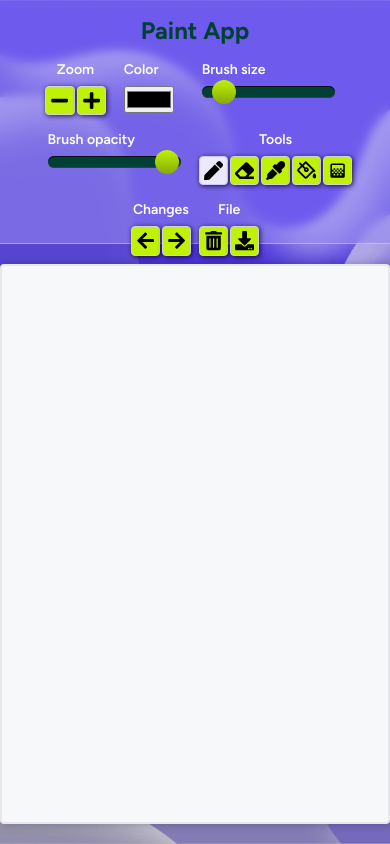
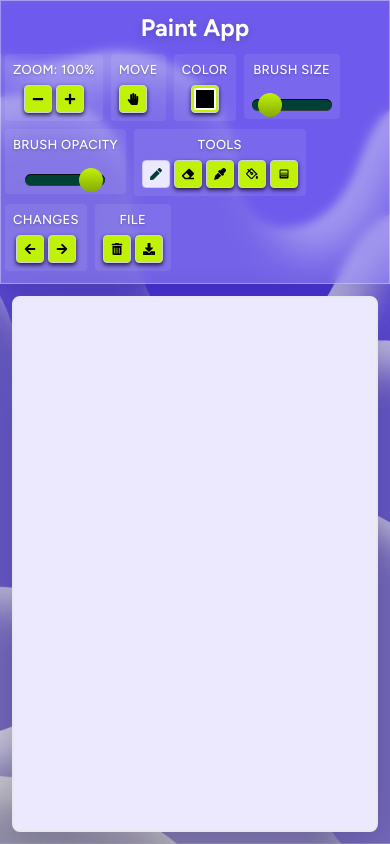
Before and after one commit to Alena0490/Painting-app, a React (Vite) app: page / in a window 390 px wide. Built offline with nearby package versions, Linux system fonts and the light colour scheme.

Commit message:
fixing zoom, adding the move tool, styling adjustments

```diff
--- a/src/components/Canvas.jsx
+++ b/src/components/Canvas.jsx
@@ -11,8 +11,31 @@ const Canvas = () => {
     const [lineWidth, setLineWidth] = useState(5);
     const [lineOpacity, setLineOpacity] = useState(1);
     const [tool, setTool] = useState("pencil");
-    const [zoom, setZoom] = useState();
+    const [zoom, setZoom] = useState(1);
     const [pan, setPan] = useState({ x: 0, y: 0 }); // in „canvas units“
+
+    //Zoom handlers
+    const zoomOut = () => {
+        console.log("Zoom OUT kliknuto!");
+        setZoom(z => {
+            console.log("Stará hodnota:", z);
+            const nova = Math.max(0.25, +(z * 0.9).toFixed(3));
+            console.log("Nová hodnota:", nova);
+            return nova;
+        });
+    };
+
+    const zoomIn = () => {
+        console.log("Zoom IN kliknuto!");
+        setZoom(z => {
+            console.log("Stará hodnota:", z);
+            const nova = Math.min(4, +(z * 1.1).toFixed(3));
+            console.log("Nová hodnota:", nova);
+            return nova;
+        });
+    };
+
+    const zoomReset = () => setZoom(1)
 
     useEffect(() => {
         const canvas = canvasRef.current;
@@ -30,11 +53,27 @@ const Canvas = () => {
     /*** Drawing functions */
     // Start drawing
     const startDrawing = (e) => {
+        const canvas = canvasRef.current;
+        const rect = canvas.getBoundingClientRect();
+
+        // Calculate base dimensions (without zoom applied)
+        const baseWidth = rect.width / zoom;
+        const baseHeight = rect.height / zoom;
+
+        // Calculate scale factor from CSS pixels to canvas bitmap pixels
+        const scaleX = canvas.width / baseWidth;
+        const scaleY = canvas.height / baseHeight;
+
+        // Get mouse position relative to canvas
+        const mouseX = e.clientX - rect.left;
+        const mouseY = e.clientY - rect.top;
+
+        // Convert to canvas bitmap coordinates (compensate for zoom and DPR)
+        const x = (mouseX / zoom) * scaleX;
+        const y = (mouseY / zoom) * scaleY;
+
         ctxRef.current.beginPath();
-        ctxRef.current.moveTo(
-            e.nativeEvent.offsetX,
-            e.nativeEvent.offsetY
-        );
+        ctxRef.current.moveTo(x, y);
         setIsDrawing(true);
     }
 
@@ -44,13 +83,31 @@ const Canvas = () => {
         setIsDrawing(false);
     }
 
-    // During drawing
+    // Drawing
     const draw = (e) => {
         if (!isDrawing) return;
-        ctxRef.current.lineTo(
-            e.nativeEvent.offsetX,
-            e.nativeEvent.offsetY
-        );
+
+        const canvas = canvasRef.current;
+        const rect = canvas.getBoundingClientRect();
+
+        // Calculate base dimensions (without zoom applied)
+        const baseWidth = rect.width / zoom;
+        const baseHeight = rect.height / zoom;
+
+        // Calculate scale factor from CSS pixels to canvas bitmap pixels
+        const scaleX = canvas.width / baseWidth;
+        const scaleY = canvas.height / baseHeight;
+
+        // Get mouse position relative to canvas
+        const mouseX = e.clientX - rect.left;
+        const mouseY = e.clientY - rect.top;
+
+         // Convert to canvas bitmap coordinates (compensate for zoom and DPR)
+        const x = (mouseX / zoom) * scaleX;
+        const y = (mouseY / zoom) * scaleY;
+
+        // Draw line to new position
+        ctxRef.current.lineTo(x, y);
         ctxRef.current.stroke();
     }
 
@@ -60,11 +117,11 @@ const Canvas = () => {
         const dr = data[i]   - target[0];
         const dg = data[i+1] - target[1];
         const db = data[i+2] - target[2];
-        const da = data[i+3] - target[3]; // ✅ Přidána alpha kontrola!
+        const da = data[i+3] - target[3]; // ✅ Check Alpha
         return (Math.abs(dr) + Math.abs(dg) + Math.abs(db) + Math.abs(da)) <= tol;
     };
 
-    // ✅ OPRAVENÝ Flood fill s visited tracking
+    // ✅Flood fill + visited tracking
     function floodFill(ctx, x, y, fillRGBA, tolerance = 0) {
         const { width: w, height: h } = ctx.canvas;
 
@@ -85,11 +142,11 @@ const Canvas = () => {
             target[3] === fillRGBA[3]
         ) return;
 
-        // ✅ KLÍČOVÁ OPRAVA: Použít visited array pro sledování navštívených pixelů
+        // ✅ Use visited array for watching visited pixels
         const visited = new Uint8Array(w * h);
 
         const stack = [[x, y]];
-        visited[y * w + x] = 1; // Označit startovní pixel jako navštívený
+        visited[y * w + x] = 1; // Mark the starting pixel as visited
 
         while (stack.length) {
             const [cx, cy] = stack.pop();
@@ -153,6 +210,10 @@ const Canvas = () => {
                 setLineOpacity={setLineOpacity}
                 tool={tool}
                 setTool={setTool}
+                zoom={zoom}
+                onZoomIn={zoomIn}
+                onZoomOut={zoomOut}
+                onZoomReset={zoomReset}
             />
             <DrawArea
                 canvasRef={canvasRef}
@@ -170,6 +231,9 @@ const Canvas = () => {
                 setLineColor={setLineColor}
                 setTool={setTool}
                 floodFill={floodFill}
+                zoom={zoom}
+                pan={pan}
+                setPan={setPan}
             />
         </div>
     )
--- a/src/components/DrawArea.css
+++ b/src/components/DrawArea.css
@@ -1,19 +1,37 @@
 .draw-area {
     position: relative;
+    width: 100%;
     border: 2px solid var(--border);
-    border-radius: var(--radius-md);
-    background-color: var(--bg);
-    box-shadow: 0 0 10px rgba(0, 0, 0, 0.25);
-    margin: 20px auto;
-    max-width: 800px;
-    height: calc(80vh - 40px);
+    border-radius: var(--radius-lg);
+    background-color: var(--bg-secondary);
+    box-shadow: 0 10px 40px rgba(13, 0, 30, 0.2);
+    margin: var(--space-3) auto; /* menší margin */
+    max-width: 850px; /* větší */
+    height: calc(85vh - 40px); /* větší výška */
     overflow: hidden;
-    position: relative;
 }
 
 .draw-area #draw-canvas {
     width: 100%;
+    height: 100%;
     aspect-ratio: unset;
-    background-color: var(--bg);
+    background-color: var(--bg-secondary);
     border-radius: var(--radius-md);
+    transform: translate(var(--pan-x, 0px), var(--pan-y, 0px)) scale(var(--zoom, 1));
+    transform-origin: top left;
+    image-rendering: pixelated;
+    cursor: crosshair;
 }
+
+@media (max-width: 848px) {
+    .draw-area {
+        margin: var(--space-4);
+        width: unset;
+    }
+}
+
+@media (max-width: 448px) {
+    .draw-area {
+        margin: var(--space-3);
+    }
+}
--- a/src/components/DrawArea.jsx
+++ b/src/components/DrawArea.jsx
@@ -2,15 +2,15 @@ import { useEffect, useRef, useCallback } from "react";
 import "./DrawArea.css";
 
 const DrawArea = ({
-  canvasRef, startDrawing, draw, endDrawing,
-  ctxRef, tool, lineColor, lineWidth, lineOpacity, setLineColor, setTool, floodFill
+  canvasRef, startDrawing, draw, endDrawing, ctxRef, tool,
+  lineColor, lineWidth, lineOpacity, setLineColor, setTool, zoom, floodFill, pan, setPan
 }) => {
 
-/*** History for Undo functionality*/
+  /*** HISTORY for Undo functionality ***/
   const historyRef = useRef([]);
-const redoRef    = useRef([]);
+  const redoRef = useRef([]);
 
-//Save snapshot function
+  // Save snapshot function
   const snapshot = useCallback(() => {
     const canvas = canvasRef.current;
     if (!canvas) return;
@@ -19,7 +19,7 @@ const snapshot = useCallback(() => {
       historyRef.current.push(url);
       redoRef.current = [];
     } catch (err) {
-        console.warn("Nepodařilo se uložit snapshot:", err);
+      console.warn("Failed to save snapshot:", err);
     }
   }, [canvasRef]);
 
@@ -28,10 +28,11 @@ const restoreFrom = useCallback((url) => {
     const canvas = canvasRef.current;
     const ctx = ctxRef.current;
     if (!canvas || !ctx || !url) return;
+
     const img = new Image();
     img.onload = () => {
       ctx.clearRect(0, 0, canvas.width, canvas.height);
-        ctx.drawImage(img, 0, 0, canvas.width, canvas.height);
+      ctx.drawImage(img, 0, 0);
     };
     img.src = url;
   }, [canvasRef, ctxRef]);
@@ -40,78 +41,168 @@ const restoreFrom = useCallback((url) => {
   const undo = useCallback(() => {
     const canvas = canvasRef.current;
     if (!canvas || historyRef.current.length === 0) return;
-    // Save current state to redo stack
-     redoRef.current.push(canvas.toDataURL("image/png"))
+
+    redoRef.current.push(canvas.toDataURL("image/png"));
     const prev = historyRef.current.pop();
     restoreFrom(prev);
   }, [canvasRef, restoreFrom]);
 
   // Redo function
-const redo = useCallback (() => {
+  const redo = useCallback(() => {
     const canvas = canvasRef.current;
     if (!canvas || redoRef.current.length === 0) return;
-    // Save current state to history stack
+
     historyRef.current.push(canvas.toDataURL("image/png"));
     const next = redoRef.current.pop();
     restoreFrom(next);
   }, [canvasRef, restoreFrom]);
 
-  // Clear, Redo and Download functionality
+  // Keyboard shortcuts
+  useEffect(() => {
+    const onKeyDown = (e) => {
+      const t = e.target;
+      const isTyping = t && (t.tagName === "INPUT" || t.tagName === "TEXTAREA" || t.isContentEditable);
+      if (isTyping) return;
+
+      const key = e.key.toLowerCase();
+      const mod = e.ctrlKey || e.metaKey;
+      if (!mod) return;
+
+      if (key === "z") {
+        e.preventDefault();
+        e.shiftKey ? redo() : undo();
+        return;
+      }
+      if (key === "y") {
+        e.preventDefault();
+        redo();
+      }
+    };
+
+    window.addEventListener("keydown", onKeyDown, { passive: false });
+    return () => window.removeEventListener("keydown", onKeyDown);
+  }, [undo, redo]);
+
+  // Clear, Redo, Download and Undo functionality
   useEffect(() => {
     if (!canvasRef.current || !ctxRef.current) return;
+
     const canvas = canvasRef.current;
     const ctx = ctxRef.current;
 
     if (tool === "clear") {
-        snapshot(); // save current state for undo
+      snapshot();
       ctx.clearRect(0, 0, canvas.width, canvas.height);
       setTimeout(() => setTool?.("pencil"), 0);
     }
+
     if (tool === "download") {
-        const url = canvas.toDataURL("image/png");  // může být chvíli těžké – to je normální
+      const url = canvas.toDataURL("image/png");
       const a = document.createElement("a");
       a.download = "drawing.png";
       a.href = url;
       a.click();
       setTimeout(() => setTool?.("pencil"), 0);
     }
+
     if (tool === "undo") {
       undo();
       setTimeout(() => setTool?.("pencil"), 0);
     }
+
     if (tool === "redo") {
       redo();
       setTimeout(() => setTool?.("pencil"), 0);
     }
   }, [tool, canvasRef, ctxRef, setTool, snapshot, undo, redo]);
 
-    //Bucket tool helper
+  // Get canvas coordinates (compensate for CSS zoom)
   const getCanvasXY = (e) => {
     const canvas = canvasRef.current;
     const rect = canvas.getBoundingClientRect();
-        const scaleX = canvas.width  / rect.width;
-        const scaleY = canvas.height / rect.height;
-        const x = Math.floor((e.clientX - rect.left) * scaleX);
-        const y = Math.floor((e.clientY - rect.top)  * scaleY);
+
+    // rect.width already includes zoom! We need the base width
+    const baseWidth = rect.width / zoom;
+    const baseHeight = rect.height / zoom;
+
+    // Scale from CSS pixels to canvas bitmap pixels
+    const scaleX = canvas.width / baseWidth;
+    const scaleY = canvas.height / baseHeight;
+
+    // Mouse position in zoomed pixels
+    const mouseX = e.clientX - rect.left;
+    const mouseY = e.clientY - rect.top;
+
+    // Convert to canvas bitmap coordinates
+    const x = Math.floor((mouseX / zoom) * scaleX);
+    const y = Math.floor((mouseY / zoom) * scaleY);
+
     return { x, y };
 };
 
-  // Drawing and Eyedropper tool
+  //Panning
+  const isPanningRef = useRef(false);
+  const panStartRef = useRef({ x: 0, y: 0 });
+
+  useEffect(() => {
+  const canvas = canvasRef.current;
+  if (!canvas) return;
+
+  const handlePanStart = (e) => {
+    if (e.button === 1 || (e.button === 0 && e.shiftKey)) { // Middle mouse or Shift+Left
+      e.preventDefault();
+      isPanningRef.current = true;
+      panStartRef.current = { x: e.clientX - pan.x, y: e.clientY - pan.y };
+    }
+  };
+
+  const handlePanMove = (e) => {
+    if (!isPanningRef.current) return;
+    e.preventDefault();
+    const newPan = {
+      x: e.clientX - panStartRef.current.x,
+      y: e.clientY - panStartRef.current.y
+    };
+    setPan?.(newPan);
+  };
+
+  const handlePanEnd = () => {
+    isPanningRef.current = false;
+  };
+
+  canvas.addEventListener('mousedown', handlePanStart);
+  window.addEventListener('mousemove', handlePanMove);
+  window.addEventListener('mouseup', handlePanEnd);
+
+  return () => {
+    canvas.removeEventListener('mousedown', handlePanStart);
+    window.removeEventListener('mousemove', handlePanMove);
+    window.removeEventListener('mouseup', handlePanEnd);
+  };
+}, [pan, setPan, canvasRef]);
+
+  // Drawing and tool handlers
   const handleMouseDown = (e) => {
     const ctx = ctxRef.current;
     if (!ctx) return;
 
+    // 🖐️ Move tool (pan)
+    if (tool === "move") {
+      e.preventDefault();
+      isPanningRef.current = true;
+      panStartRef.current = { x: e.clientX - pan.x, y: e.clientY - pan.y };
+      return; // ← DŮLEŽITÉ - skončit TU!
+    }
+
     //🪣 Bucket tool
     if (tool === "bucket") {
-        snapshot(); // save current state for undo
+      snapshot();
       const { x, y } = getCanvasXY(e);
-
       const hex = lineColor.replace('#','');
       const r = parseInt(hex.slice(0,2),16);
       const g = parseInt(hex.slice(2,4),16);
       const b = parseInt(hex.slice(4,6),16);
       const a = Math.round((lineOpacity ?? 1) * 255);
-
       floodFill(ctx, x, y, [r,g,b,a], 8);
       setTool?.("pencil");
       return;
@@ -123,14 +214,15 @@ const redo = useCallback (() => {
       const [r,g,b] = ctx.getImageData(x, y, 1, 1).data;
       const hex = "#" + [r,g,b].map(v => v.toString(16).padStart(2,"0")).join("");
       setLineColor?.(hex);
-        setTool?.("pencil");   // ← go back to the pencil after picking color
+      setTool?.("pencil");
       return;
     }
 
-     // ✏️ / 🧽 – drawing and erasing
-     snapshot(); // save current state for undo
+    // ✏️ / 🧽 – drawing and erasing (ONLY if not move tool)
+    snapshot();
+    const { x, y } = getCanvasXY(e);
     ctx.beginPath();
-    ctx.moveTo(e.nativeEvent.offsetX, e.nativeEvent.offsetY);
+    ctx.moveTo(x, y);
     ctx.lineWidth = lineWidth;
     ctx.globalAlpha = lineOpacity;
     ctx.strokeStyle = lineColor;
@@ -139,7 +231,13 @@ const redo = useCallback (() => {
   };
 
   return (
-    <div className="draw-area">
+    <div
+    className="draw-area"
+     style={{
+      '--zoom': zoom,
+      '--pan-x': `${pan.x}px`,
+      '--pan-y': `${pan.y}px`
+    }}>
       <canvas
         id="draw-canvas"
         ref={canvasRef}
--- a/src/components/Menu.css
+++ b/src/components/Menu.css
@@ -2,18 +2,31 @@
 .navigation {
     position: relative;
     width: 100%;
+    max-width: 850px;
 }
 
 .menu {
-    min-height: 20vh;
+    position: relative;
+    top: 0rem;
+    min-height: auto;
     display: flex;
     flex-direction: column;
     align-items: center;
     justify-content: flex-start;
-    padding: 1rem 0.5rem 1rem;
+    padding: var(--space-2) var(--space-1) var(--space-2);
     background-color: var(--primary-color-light-transparent);
-    border-bottom: var(--glass-border);
+    border: var(--glass-border);
+    border-radius: 0 0 var(--radius-lg) var(--radius-lg);
     backdrop-filter: blur(var(--glass-blur));
+    box-shadow: 0 4px 20px rgba(13, 0, 30, 0.15);
+}
+
+.menu h1 {
+    margin-bottom: var(--space-3);
+    font-size: 1.5rem;
+    font-weight: 700;
+    color: var(--text-on-primary);
+    text-shadow: 0 2px 8px rgba(0, 0, 0, 0.2);
 }
 
 .navigation {
@@ -22,8 +35,28 @@
     flex-direction: row;
     justify-content: center;
     align-items: flex-start;
-    gap: 0.5rem ;
-    margin-top: 0.5rem;
+    gap: var(--space-2);
+    margin-top: 0;
+}
+
+.group.zoom,
+.brush-color,
+.brush-opacity,
+.brush-size,
+.pan-group,
+.tools,
+.history,
+.file {
+    position: relative;
+    display: flex;
+    flex-direction: column;
+    align-items: stretch;
+    justify-content: space-between;
+    /* margin-right: 0.5rem; */
+    background: rgba(255, 255, 255, 0.08);
+    border-radius: var(--radius-md);
+    padding:  var(--space-2);
+    min-height: calc(28px + var(--space-2) * 2 + var(--space-2) + 13px);
 }
 
 .buttons,
@@ -31,10 +64,10 @@
 .file-tools {
     display: flex;
     flex-direction: row;
-    flex-wrap: wrap;
-    justify-content: flex-start;
+    flex-wrap: nowrap;
+    justify-content: center;
     align-items: center;
-    gap: 0.125rem;
+    gap: var(--space-1);
 }
 
 .brush-color,
@@ -42,132 +75,192 @@
 .brush-opacity {
     display: flex;
     flex-direction: column;
-    align-items: flex-start;
-    margin: 0 10px;
+    align-items: center;
+    margin: 0;
 }
 
+/* VÝRAZNÉ nadpisy */
 .tools-title {
     display: block;
     text-align: center;
-    font-size: 14px;
-    margin: 0.5rem 0  0.5rem;
+    font-size: 13px;
+    margin: 0 0 var(--space-2);
     color: var(--text-on-primary);
-    font-weight: 600;
+    font-weight: 500;
+    text-transform: uppercase;
+    letter-spacing: 0.3px;
+    white-space: nowrap;
+    text-shadow: 0 1px 3px rgba(0, 0, 0, 0.3);
 }
 
 .menu input {
     cursor: pointer;
 }
 
+/* MENŠÍ tlačítka */
 .menu button {
-  padding: 0.25rem;
-  border-radius: 0.25rem;
+    padding: var(--space-1);
+    border-radius: var(--radius-md);
     cursor: pointer;
     background-color: var(--secondary-color);
     border: 1px solid var(--border-strong);
-  transition: all 0.4s ease-out;
-  box-shadow: 1px 1px 5px var(--shadow-color);
+    transition: all var(--dur-2) var(--ease);
+    box-shadow: 0 2px 4px var(--shadow-color);
+    width: 28px; /* menší z 32px */
+    height: 28px;
+    display: flex;
+    align-items: center;
+    justify-content: center;
+    flex-shrink: 0;
 }
 
 .menu button:hover {
-  padding: 0.25rem;
-  border-radius: 0.25rem;
     cursor: pointer;
-  transform: scale(1.02);
+    transform: translateY(-1px);
     background-color: var(--secondary-color-warm);
     border: 1px solid var(--border-strong);
-  box-shadow: 2px 2px 7px var(--shadow-color);
+    box-shadow: 0 3px 6px var(--shadow-color);
+}
+
+.menu button:active {
+    transform: translateY(0);
 }
 
 .menu button svg {
-    width: 1.2rem;
-    height: 1.2rem;
-    fill: currentColor; /* ikona převezme barvu textu tlačítka */
+    width: 12px;
+    height: 12px;
+    fill: currentColor;
     vertical-align: middle;
     pointer-events: none;
 }
 
 .menu button.active {
-   background-color: #ece9ff;
-   border-color: #cfc8ff;
+    background: linear-gradient(135deg, var(--tool-active-bg) 0%, var(--bg-secondary) 100%);
+    border-color: var(--tool-active-border);
+    color: var(--text-color);
+    box-shadow: 0 2px 8px rgba(127, 109, 242, 0.3);
 }
 
-.menu input {
-    accent-color: var(--secondary-color);
+.menu input[type="color"] {
+    width: 28px; /* menší */
+    height: 28px;
+    padding: 2px;
+    border: 1px solid var(--border-strong);
+    border-radius: var(--radius-md);
+    background-color: var(--secondary-color);
+    cursor: pointer;
+    transition: all var(--dur-2) ease;
+    box-shadow: 0 2px 4px var(--shadow-color);
+    flex-shrink: 0;
 }
 
-.menu input:hover {
-    accent-color: var(--secondary-color-warm);
+.menu input[type="color"]:hover {
+    transform: translateY(-1px);
+    border-color: var(--border-strong);
+    background-color: var(--secondary-color-warm);
+    box-shadow: 0 3px 6px var(--shadow-color);
 }
 
-/* Special styling for WebKit/Blink */
+.menu input[type="color"]::-webkit-color-swatch-wrapper {
+    padding: 0;
+}
+
+.menu input[type="color"]::-webkit-color-swatch {
+    border: 2px solid white;
+    border-radius: 2px;
+}
+
+.menu input[type="color"]::-moz-color-swatch {
+    border: 2px solid white;
+    border-radius: 2px;
+}
+
 input[type="range"] {
     appearance: none;
     -webkit-appearance: none;
-    -webkit-tap-highlight-color: var(--secondary-color-dark);
-    width: 100%;
-    height: 0.75rem;
+    width: 100px;
+    height: 12px;
     margin: 0;
     border: none;
     padding: 1px 2px;
-    border-radius: 999px;
+    border-radius: var(--radius-full);
     background: var(--text-color);
     box-shadow: inset 0 1px 0 0 #0d0e0f, inset 0 -1px 0 0 #3a3d42;
-    -webkit-box-shadow: inset 0 1px 0 0 #0d0e0f, inset 0 -1px 0 0 #3a3d42;
-    outline: none; /* no focus outline */
+    outline: none;
 }
 
-input[type="range"]::-moz-range-track {
-  border: inherit;
-  background: transparent;
+input[type="range"]::-webkit-slider-thumb {
+    -webkit-appearance: none;
+    width: 24px;
+    height: 24px;
+    border: none;
+    border-radius: 50%;
+    background-image: linear-gradient(to bottom, var(--secondary-color) 0, var(--secondary-color-dark) 100%);
+    cursor: pointer;
+    transition: all var(--dur-2) ease;
 }
 
-input[type="range"]::-ms-track {
-  border: inherit;
-  color: transparent; /* don't drawn vertical reference line */
-  background: transparent;
+input[type="range"]::-webkit-slider-thumb:hover {
+    transform: scale(1.15);
 }
 
-input[type="range"]::-ms-fill-lower,
-input[type="range"]::-ms-fill-upper {
-  background: transparent;
+input[type="range"]::-moz-range-thumb {
+    width: 14px;
+    height: 14px;
+    border: none;
+    border-radius: 50%;
+    background-image: linear-gradient(to bottom, var(--secondary-color) 0, var(--secondary-color-dark) 100%);
+    cursor: pointer;
+    transition: all var(--dur-2) ease;
 }
 
-input[type="range"]::-ms-tooltip {
-  display: none;
-}
-
-/* thumb */
-input[type="range"]::-webkit-slider-thumb {
-  -webkit-appearance: none;
-  width: 1.5rem;
-  height: 1.5rem;
-  border: none;
-  border-radius: 50%;
-  background-image: -webkit-gradient(linear, left top, left bottom, color-stop(0%, var(--secondary-color)), color-stop(100%, var(--secondary-color-dark))); /* android <= 2.2 */
-  background-image: -webkit-linear-gradient(top , var(--secondary-color) 0, var(--secondary-color-dark) 100%); /* older mobile safari and android > 2.2 */;
-  background-image: linear-gradient(to bottom, var(--secondary-color) 0, var(--secondary-color-dark) 100%); /* W3C */
-}
-input[type="range"]::-moz-range-thumb {
-    width: 1.5rem;
-  height: 1.5rem;
-  border: none;
-  border-radius: 50%;
-  background-image: linear-gradient(to bottom, var(--secondary-color) 0, var(--secondary-color-dark) 100%); /* W3C */
+input[type="range"]::-moz-range-thumb:hover {
+    transform: scale(1.15);
 }
 
 input[type="range"]::-ms-thumb {
-width: 1.5rem;
-  height: 1.5rem;
+    width: 14px;
+    height: 14px;
     border-radius: 50%;
     border: 0;
-  background-image: linear-gradient(to bottom, var(--secondary-color) 0, var(--secondary-color-dark) 100%); /* W3C */
+    background-image: linear-gradient(to bottom, var(--secondary-color) 0, var(--secondary-color-dark) 100%);
 }
 
-@media (max-width: 800px) {
+/* @media (min-width: 849px) {
+    .group.zoom::after,
+    .pan-group::after,
+    .brush-size::after,
+    .brush-color::after,
+    .brush-opacity::after,
+    .tools::after,
+    .history::after {
+        content: '';
+        position: absolute;
+        right: calc(var(--space-2) / -2);
+        top: 10%;
+        height: 80%;
+        width: 2px;
+        background: linear-gradient(
+            to bottom,
+            transparent 0%,
+            rgba(255, 255, 255, 0.3) 20%,
+            rgba(255, 255, 255, 0.3) 80%,
+            transparent 100%
+        );
+    }
+} */
+
+@media (max-width: 848px) {
     .menu {
-        padding: 1rem 1rem;
-        display: flex;
+        padding: var(--space-3) var(--space-1);
+        border-radius: 0;
+    }
+
+    .navigation {
         justify-content: flex-start;
     }
+
+    input[type="range"] {
+        width: 80px;
     }
+}
--- a/src/components/Menu.jsx
+++ b/src/components/Menu.jsx
@@ -1,21 +1,22 @@
 import "./Menu.css"
 import { PiPaintBucketBold } from "react-icons/pi";
-import { FaPen, FaEraser, FaEyeDropper, FaArrowLeft, FaArrowRight, FaDownload, FaTrashAlt, FaPlus, FaMinus } from "react-icons/fa";
+import { FaPen, FaEraser, FaEyeDropper, FaArrowLeft, FaArrowRight, FaDownload, FaTrashAlt, FaPlus, FaMinus, FaHandPaper } from "react-icons/fa";
 import { MdGradient } from "react-icons/md";
 
-const Menu = ({ lineColor, setLineColor, lineWidth, setLineWidth, lineOpacity, setLineOpacity, tool, setTool }) => {
+const Menu = ({ lineColor, setLineColor, lineWidth, setLineWidth, lineOpacity, setLineOpacity, tool, setTool, onZoomIn, onZoomOut, zoom }) => {
   return (
      <nav className="menu">
         <h1>Paint App</h1>
         <article className="navigation">
          <div className="group zoom">
             <h2 className="tools-title">
-                Zoom
+                Zoom: {(zoom * 100).toFixed(0)}%
             </h2>
             <div className="buttons">
                 <button
                     type="button"
                     aria-label="Zoom out"
+                    onClick={onZoomOut}
                 >
                     <FaMinus/>
                 </button>
@@ -23,10 +24,25 @@ const Menu = ({ lineColor, setLineColor, lineWidth, setLineWidth, lineOpacity, s
                 <button
                     type="button"
                     aria-label="Zoom in"
+                    onClick={onZoomIn}
                 >
                     <FaPlus />
                 </button>
             </div>
+      </div>
+      <div className="pan-group">
+        <h2 className="tools-title">Move</h2>
+        <button
+            type="button"
+            id="move-tool"
+            title="Move tool (pan canvas)"
+            className={tool === "move" ? "active" : ""}
+            aria-label="Move"
+            aria-pressed={tool === "move"}
+            onClick={() => setTool("move")}
+        >
+            <FaHandPaper />
+        </button>
       </div>
       <div className="brush-color">
         <label htmlFor="brush-color" className="tools-title">Color</label>
--- a/src/index.css
+++ b/src/index.css
@@ -17,6 +17,7 @@
 
   /* surfaces & backgrounds */
   --bg: #f7f8fa;
+  --bg-secondary: #ece9ff;
   --surface: #ffffff;              /* panely, karty, menu */
   --surface-2: #f1f3f5;            /* zvýrazněné/sekundární pozadí */
   --canvas-bg: #ffffff;
@@ -74,7 +75,7 @@
   --space-5: 24px;
   --space-6: 32px;
 
-  /* radii */
+  /* radius */
   --radius-sm: 0.125rem;
   --radius-md: 0.25rem;
   --radius-lg: 0.5rem;
```
Lines whose indentation alone changed are shown as unchanged.
